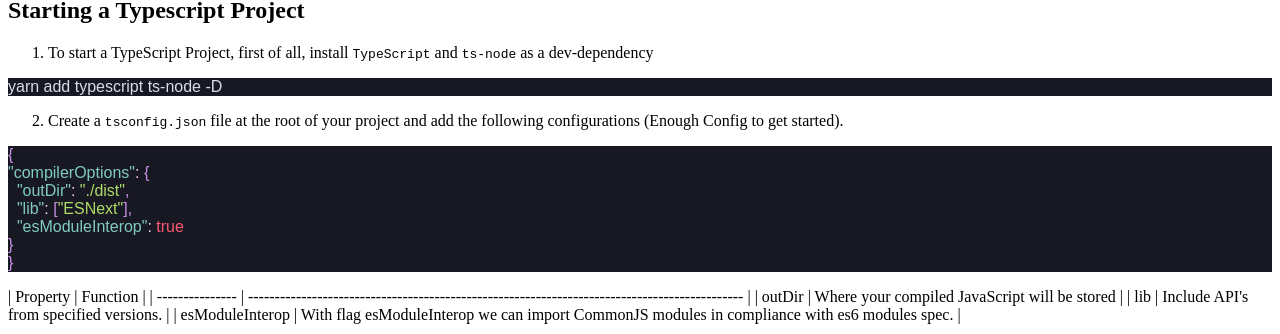
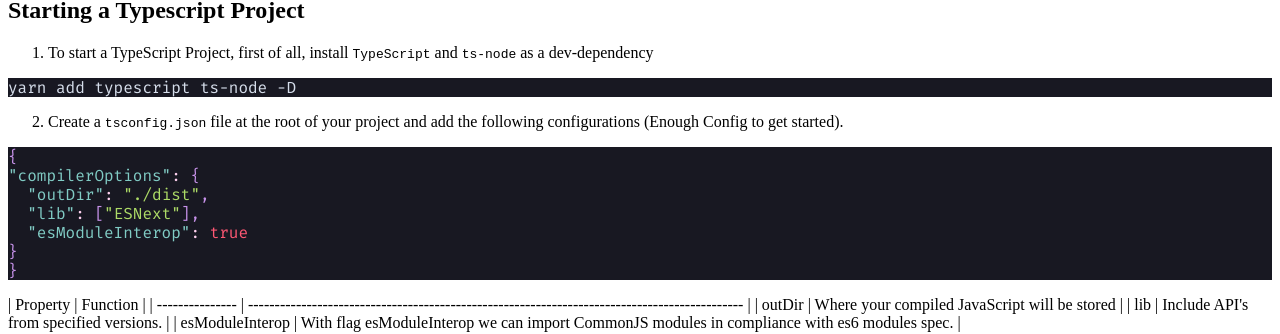
Before and after one commit to vsshs/shaan-docs, a Next.js app: page /typescript in a window 1280 px wide. Shown: the part 475-809 px from the top of the page. Built offline with nearby package versions, Linux system fonts and the light colour scheme.

Commit message:
added fira mono font

```diff
--- a/styles/globals.css
+++ b/styles/globals.css
@@ -1,4 +1,4 @@
-
+@import url('https://fonts.googleapis.com/css2?family=Fira+Mono:wght@400;500;700&family=Source+Code+Pro&display=swap');
 #nprogress {
   pointer-events: none;
 }
@@ -249,7 +249,7 @@
 /* code css */
 
 .token-line .token {
-  font-family: 'League Mono', sans-serif;
+  font-family: 'Fira Mono', monospace;
 }
 
 .rounded-full {
--- a/theme.config.js
+++ b/theme.config.js
@@ -92,10 +92,6 @@
         href="/favicon-16x16.png"
       />
       <link rel="manifest" href="/manifest.json" />
-      <link
-        rel="stylesheet"
-        href="https://cdn.jsdelivr.net/npm/fontsource-league-mono-wide@4.0.0/500.min.css"
-      ></link>
     </>
   ),
   search: true,
```
